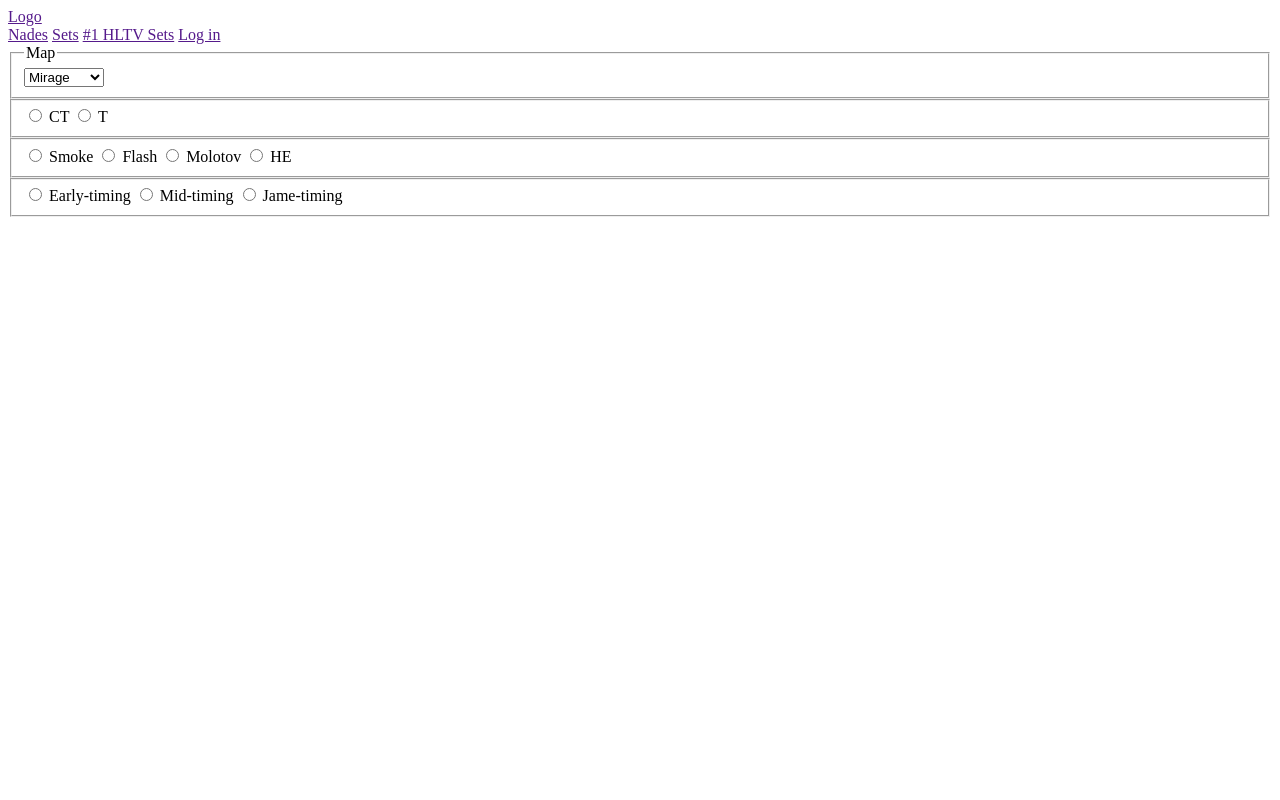
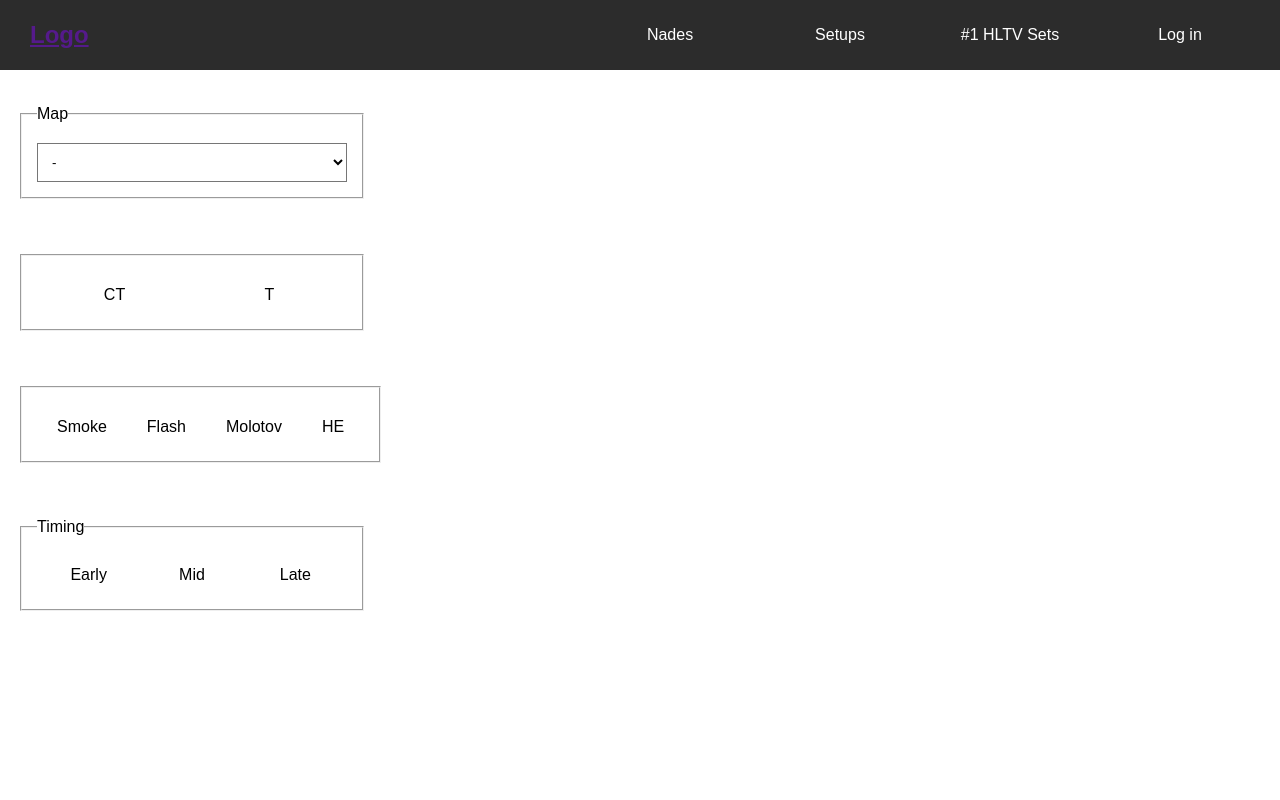
Before and after one commit to zteewt/smartnades, a Python web app: template templates/base.html in a window 1280 px wide. Run offline with Jinja, Linux system fonts and the light colour scheme; the template is opened without the code that fills it, so the values that code supplies are empty.

Commit message:
Static_global v0.1(css only)

```diff
--- a/static/global/css/components.css
+++ b/static/global/css/components.css
@@ -0,0 +1,59 @@
+/* Форма фильтров - вертикальный стек */
+.filters-form {
+    display: flex;
+    flex-direction: column; /* Элементы друг под другом */
+    gap: 40px;              /* Отступ между группами */
+    padding: 20px;          /* Воздух внутри сайдбара */
+}
+
+/* Каждая группа фильтров - карточка */
+.filters-group {
+    padding: 15px;
+    padding: 20px 15px 15px 15px;
+    margin-top: 15px; /* Место для legend */
+}
+
+
+/* Стили для select dropdown */
+.filter-select {
+    width: 100%;            /* На всю ширину родителя */
+    padding: 10px;          /* Удобно для клика */
+    background: #fff;    /* Белый фон */
+}
+
+/* Группы radio кнопок */
+.radio-group {
+    display: flex;
+    flex-direction:row; /* Кнопки друг под другом */
+    justify-content: space-between;
+}
+
+.radio-group input[type="radio"] {
+  display: none;
+}
+
+
+.radio-group input[type="radio"]:checked + label {
+    background-color: #2c2c2c;
+    color: white;
+}
+
+
+/* Стили для меток radio кнопок */
+.radio-group label {
+    display: flex;
+    align-items: center;    /* Иконка и текст по центру */
+    gap: 8px;               /* Отступ между кружком и текстом */
+    cursor: pointer;        /* Курсор-рука при наведении */
+    padding: 10px 20px;         /* Удобная область для клика */
+    border-radius: 5px;     /* Легкое скругление */
+    transition: background-color 0.3s ease; /* Плавный ховер */
+    background-color: #fff;
+    flex: 1;
+    justify-content: center;
+}
+
+.radio-group label:hover {
+    background-color: #3c3c3c; /* Подсветка при наведении */
+    color: white;
+}
--- a/static/global/css/header.css
+++ b/static/global/css/header.css
@@ -0,0 +1,40 @@
+/* Основной header */
+header {
+    background-color: #2c2c2c;    /* Темнее body */
+    padding: 0 30px;              /* Воздух слева-справа */
+    display: flex;                 /* Лого и nav в ряд */
+    justify-content: space-between; /* Лого слева, nav справа */
+    align-items: center;           /* По вертикали по центру */
+}
+
+/* Логотип */
+.logo {
+    font-size: 24px;
+    font-weight: bold;
+    text-decoration: none;
+    flex-shrink: 0;
+}
+
+/* Навигация */
+nav {
+    display: flex;
+    gap: 30px;                    /* Равные отступы между ссылками */
+    justify-content: flex-end;
+    flex: 1;
+}
+
+/* Элементы навигации */
+.nav-item {
+    color: white;
+    text-decoration: none;
+    padding: 10px 20px;           /* Удобная область для клика */
+    border-radius: 5px;           /* Скругленные углы */
+    transition: background-color 0.3s ease; /* Плавный ховер */
+    text-align: center;
+    flex: 1;
+    max-width: 140px;
+}
+
+.nav-item:hover {
+    background-color: #3c3c3c;    /* Подсветка при наведении */
+}
--- a/static/global/css/layout.css
+++ b/static/global/css/layout.css
@@ -0,0 +1,25 @@
+/* Тело страницы стало flex-колонкой */
+body {
+    display: flex;
+    flex-direction: column; /* Header сверху, main снизу */
+    min-height: 100vh;     /* Минимальная высота = весь экран */
+}
+
+/* Header всегда сверху и не сжимается */
+header {
+    flex-shrink: 0;    /* Не уменьшается */
+    height: 70px;      /* Фиксированная высота */
+}
+
+/* Основное содержание растягивается на всё оставшееся пространство */
+main {
+    display: flex;      /* Дети (sidebar и minimap) в ряд */
+    flex: 1;            /* Занимает всё свободное место */
+    overflow: hidden;   /* Чтобы ничего не вылезало */
+}
+
+/* Сайдбар - 20% ширины */
+.filters-sidebar {
+    width: 30%;         /* Жёсткие 20% */
+    overflow-y: auto;   /* Скролл если контента много */
+}
--- a/static/global/css/styles.css
+++ b/static/global/css/styles.css
@@ -0,0 +1,15 @@
+@import url('layout.css');
+@import url('components.css');
+@import url('header.css');
+
+/* Глобальные сбросы и базовые стили */
+* {
+    margin: 0;
+    padding: 0;
+    box-sizing: border-box;
+}
+
+html, body {
+    height: 100%;
+    font-family: 'Sansation', sans-serif;
+}
--- a/templates/base.html
+++ b/templates/base.html
@@ -3,15 +3,15 @@
 <head>
     <meta charset="UTF-8">
     <meta name="viewport" content="width=device-width, initial-scale=1.0">
-    <link rel="stylesheet" href="../static/global/css/header.css">
-    <title>Document</title>
+    <link rel="stylesheet" href="../static/global/css/styles.css">
+    <title>Smartnades</title>
 </head>
 <body>
     <header>
         <a href=""><div class="logo">Logo</div></a>
         <nav>
             <a href="" class="nav-item" id="nades">Nades</a>
-            <a href="" class="nav-item" id="sets">Sets</a>
+            <a href="" class="nav-item" id="setups">Setups</a>
             <a href="" class="nav-item" id="hltv">#1 HLTV Sets</a>
             <a href="" class="nav-item" id="login">Log in</a>
         </nav>
@@ -23,6 +23,7 @@
                 <fieldset class="filters-group">
                     <legend>Map</legend>
                     <select name="map" id="map-select" class="filter-select">
+                        <option value="none-map">-</option>
                         <option value="mirage">Mirage</option>
                         <option value="inferno">Inferno</option>
                         <option value="dust2">Dust II</option>
@@ -60,15 +61,16 @@
                 </fieldset>
 
                 <fieldset class="filters-group">
+                    <legend>Timing</legend>
                     <div class="radio-group">
                         <input type="radio" name="timing" id="early-timing" value="early">
-                            <label for="early-timing">Early-timing</label>
+                        <label for="early-timing">Early</label>
 
                         <input type="radio" name="timing" id="mid-timing" value="mid">
-                            <label for="mid-timing">Mid-timing</label>
+                        <label for="mid-timing">Mid</label>
 
-                            <input type="radio" name="timing" id="Jame-timing" value="Jame">
-                            <label for="Jame-timing">Jame-timing</label>
+                        <input type="radio" name="timing" id="late-timing" value="late">
+                        <label for="late-timing">Late</label>
                     </div>
                 </fieldset>
             </form>
```
Lines whose indentation alone changed are shown as unchanged.
